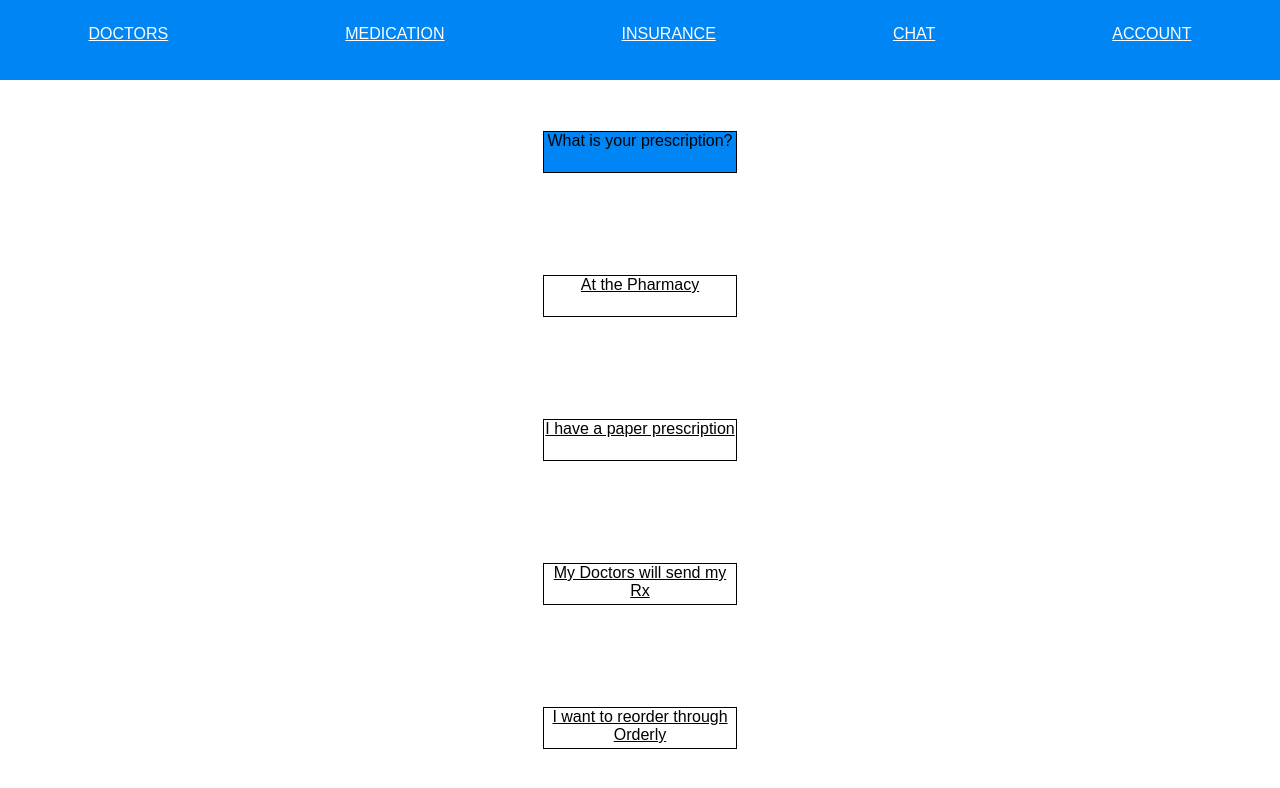
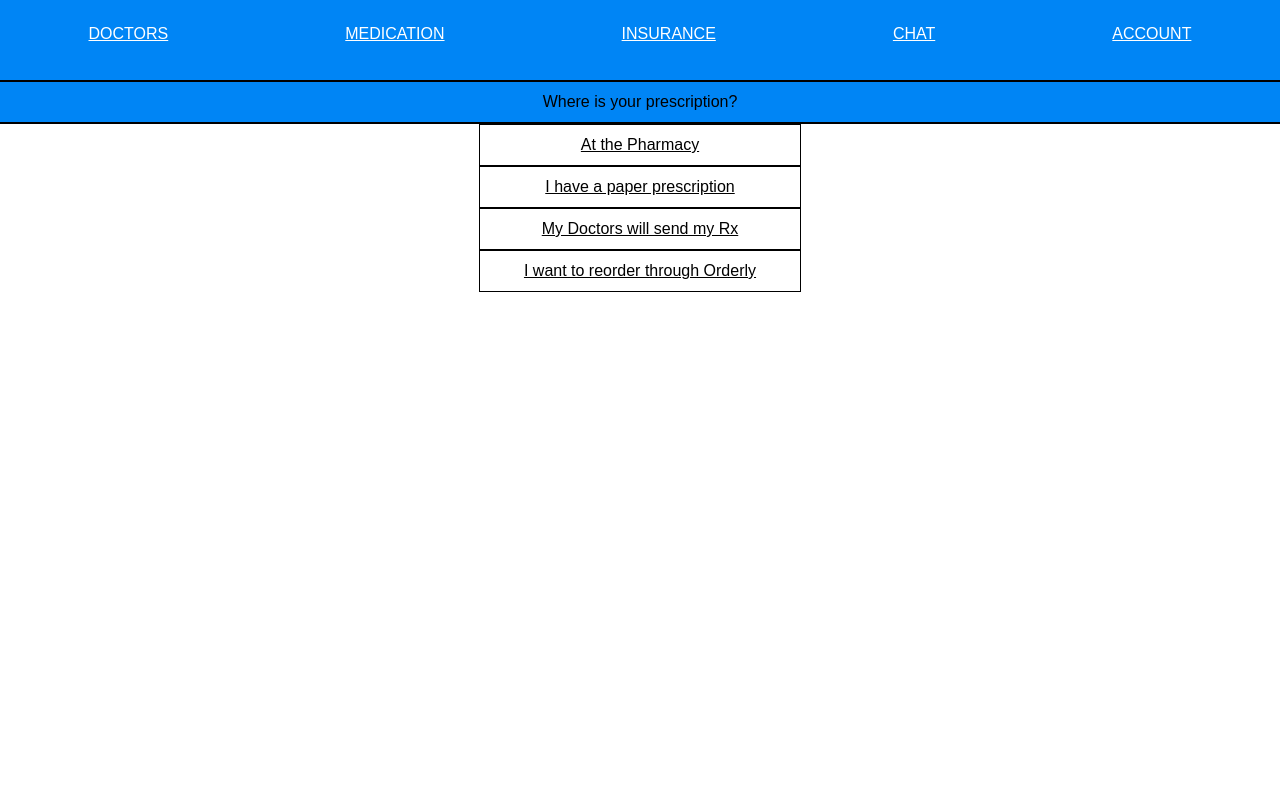
Before and after one commit to danalvarez5280/OrderlyHealth-React-Site-Demo, a React (Create React App) app: page /medication in a window 1280 px wide. Shown: the top 788 px of the page. Built offline with nearby package versions, Linux system fonts and the light colour scheme.

Commit message:
add componenet layout and router for medication page

```diff
--- a/src/Components/Medication/Medication.css
+++ b/src/Components/Medication/Medication.css
@@ -1,18 +1,36 @@
+.links {
+    display: flex;
+    flex-direction: column;
+    justify-content: space-around;
+}
+
 .med-nav{
+    align-items: center;
     border: 1px solid black;
     color: black;
+    display: flex;
     height: 5vh;
-    width: 15vw;
+    justify-content: center;
+    width: 25vw;
+}
+.med-nav:hover {
+    background-color: #ff7800;
+    color: white;
 }
 
 .med-page{
     align-items: center;
     display: flex;
     flex-direction: column;
-    justify-content: space-around;
     height: 90vh;
 }
 
 .question{
+    align-items: center;
     background-color: #0085f5;
+    border: 2px solid black;
+    display: flex;
+    height: 5vh;
+    justify-content: center;
+    width: 100%;
 }
--- a/src/Components/Medication/Medication.js
+++ b/src/Components/Medication/Medication.js
@@ -6,7 +6,8 @@ import "./Medication.css";
 class Medication extends Component {
   render() {
     return <div className="med-page">
-        <div className="question med-nav">What is your prescription?</div>
+        <div className="question">Where is your prescription?</div>
+        <div className="links">
             <NavLink to="/doctors" className="med-nav">
                 At the Pharmacy
             </NavLink>
@@ -19,6 +20,7 @@ class Medication extends Component {
             <NavLink to="/doctors" className="med-nav">
                 I want to reorder through Orderly
             </NavLink>
+        </div>
       </div>;
   }
 }
```
Lines whose indentation alone changed are shown as unchanged.
